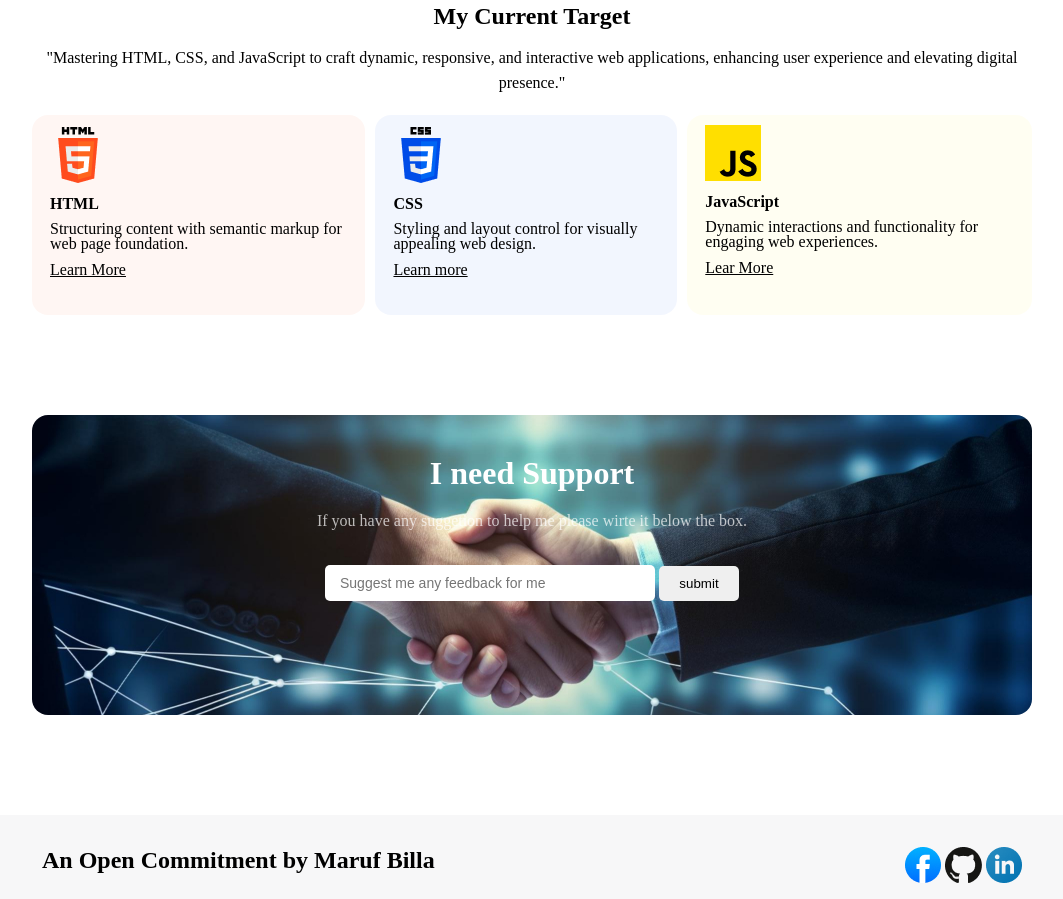
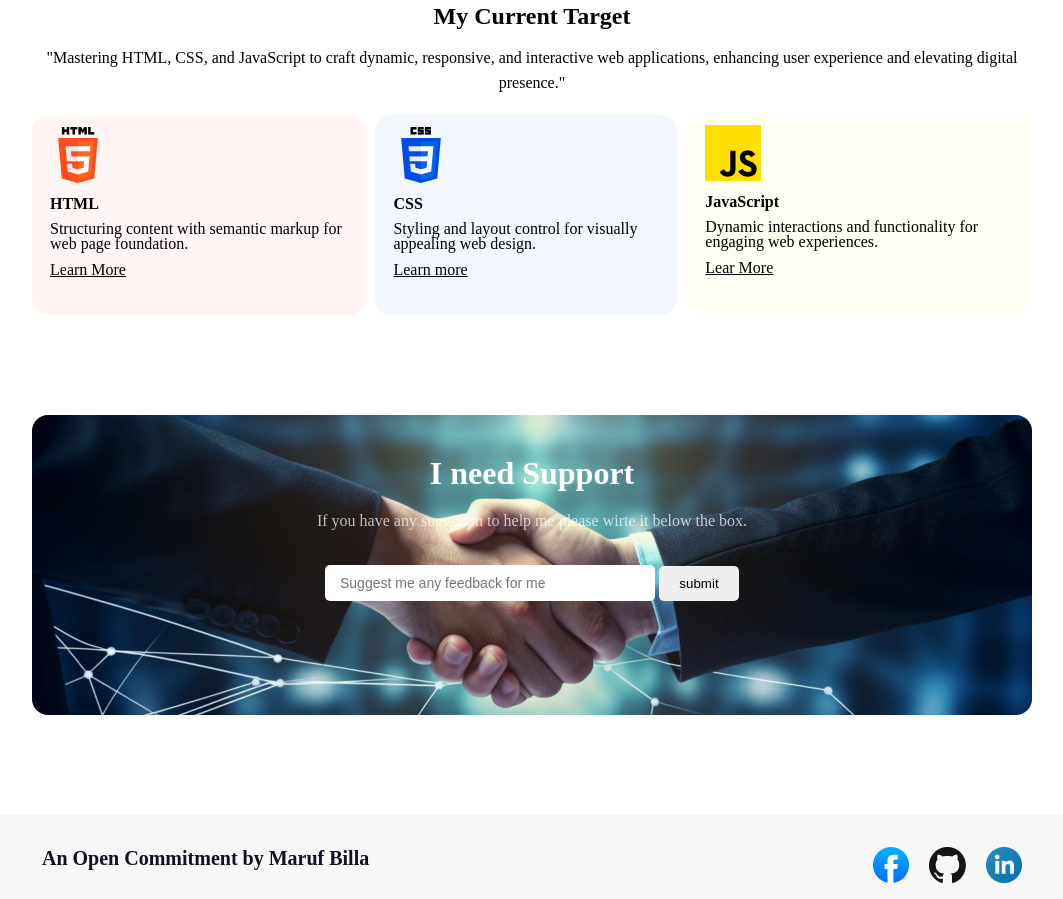
Before and after one commit to marufbilla1/assignment-first, a plain HTML site: page index.html in a window 1280 px wide. Shown: the part 2747-3646 px from the top of the page, without its empty margins (108-1171 px from the left). Drawn offline with Linux system fonts and the light colour scheme; a web font is replaced by a local one.

Commit message:
footer section is done

```diff
--- a/index.css
+++ b/index.css
@@ -326,3 +326,15 @@
     border-radius: 16px;
     background: rgba(13, 19, 33, 0.03);
 }
+
+.footer-title {
+    color: rgb(13, 19, 33);
+    font-family: Azeret Mono;
+    font-size: 20px;
+    font-weight: 600;
+}
+
+.footer-images {
+    display: flex;
+    gap: 20px;
+}
--- a/index.html
+++ b/index.html
@@ -122,11 +122,17 @@
 
     </main>
     <footer class="footer">
-        <h2 class="title">An Open Commitment by Maruf Billa</h2>
+        <h2 class="footer-title">An Open Commitment by Maruf Billa</h2>
         <div class="footer-images">
-            <a href=""><img src="assets/facebook.png" alt="image comming soon"></a>
-            <a href=""><img src="assets/github.png" alt="image comming soon"></a>
-            <a href=""><img src="assets/linkedin-icon 1.png" alt="image comming soon"></a>
+            <div>
+                <a href="https://www.facebook.com/" target="_blank"><img src="assets/facebook.png" alt="image comming soon"></a>
+            </div>
+            <div>
+                <a href="https://github.com" target="_blank"><img src="assets/github.png" alt="image comming soon"></a>
+            </div>
+            <div>
+                <a href="https://www.linkedin.com" target="_blank"><img src="assets/linkedin-icon 1.png" alt="image comming soon"></a>
+            </div>
         </div>
     </footer>
 </body>
```
